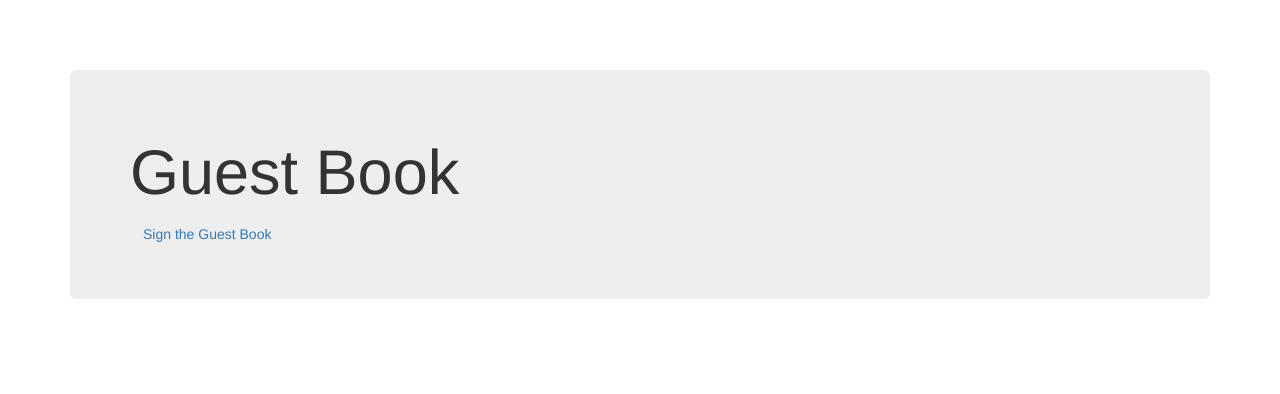
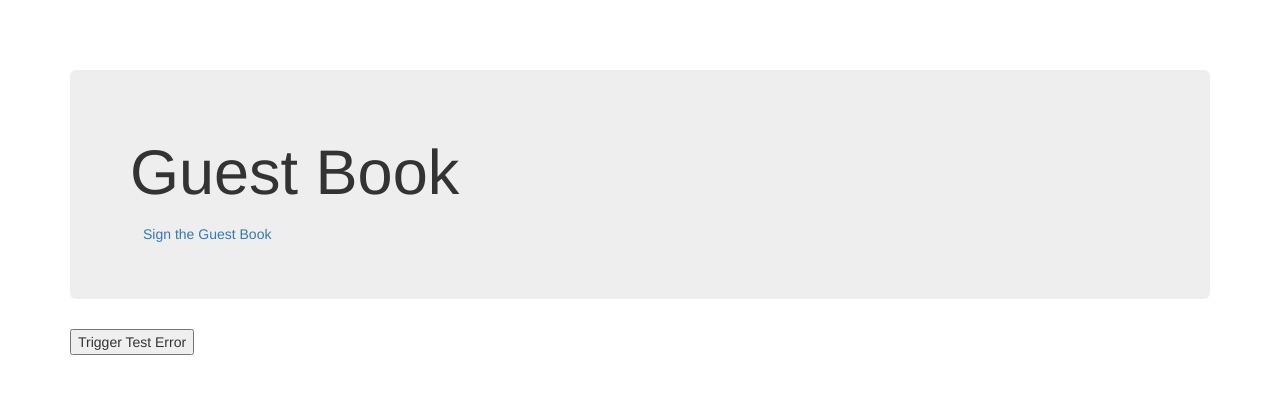
Before and after one commit to blackxavier/Guestbook, a Django app: page /guestbook/ in a window 1280 px wide. Shown: the top 394 px of the page. Run offline with Django 4.2, Linux system fonts and the light colour scheme; data that the repository does not hold is empty; some libraries are stand-ins or nearby versions.

```diff
--- a/guestbook/templates/guestbook/index.html
+++ b/guestbook/templates/guestbook/index.html
@@ -1,4 +1,8 @@
 {% load static %}
+<script
+  src="https://js.sentry-cdn.com/452e5141e1bd0e7697dce36a0ee31260.min.js"
+  crossorigin="anonymous"
+></script>
 <!DOCTYPE html>
 <html lang="en">
   <head>
@@ -29,6 +33,14 @@
         <h1>Guest Book</h1>
         <a type="button" class="btn btn-link" href="{% url 'sign' %}">Sign the Guest Book</a>
       </div>
+      <!-- A button to trigger a test error -->
+<button id="test-error">Trigger Test Error</button>
+<script>
+  const button = document.getElementById('test-error');
+  button.addEventListener('click', () => {
+    throw new Error('This is a test error');
+  });
+</script>
       {% if comments %}
       {% for comment in comments %}
       <div class="page-header">
--- a/guestbook/templates/guestbook/sign.html
+++ b/guestbook/templates/guestbook/sign.html
@@ -1,4 +1,8 @@
 {% load static %}
+<script
+  src="https://js.sentry-cdn.com/452e5141e1bd0e7697dce36a0ee31260.min.js"
+  crossorigin="anonymous"
+></script>
 <!DOCTYPE html>
 <html lang="en">
   <head>
--- a/project/urls.py
+++ b/project/urls.py
@@ -17,7 +17,13 @@ Including another URLconf
 from django.contrib import admin
 from django.urls import path, include
 
+
+def trigger_error(request):
+    division_by_zero = 1 / 0
+
+
 urlpatterns = [
     path("admin/", admin.site.urls),
     path("guestbook/", include("guestbook.urls")),
+    path("sentry-debug/", trigger_error),
 ]
```
Also changed, not shown: project/settings.py (+53 -37 lines).
